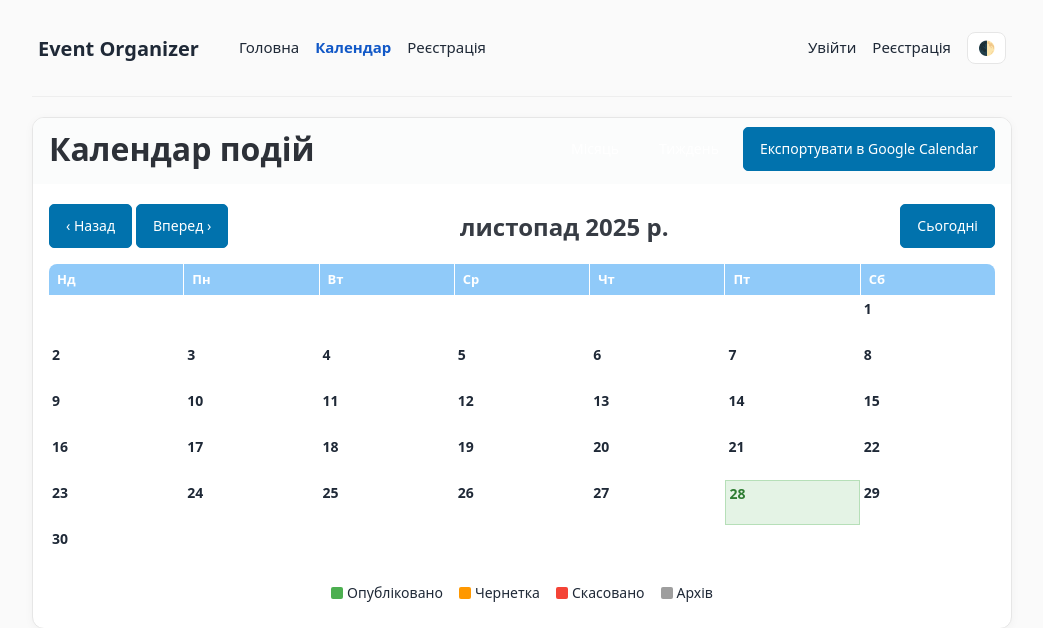
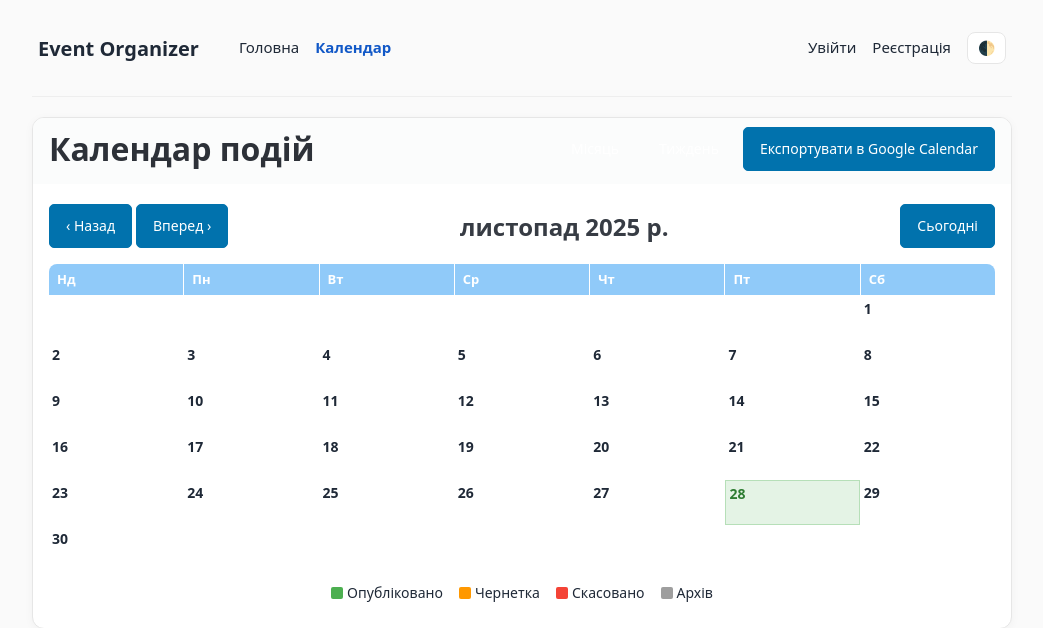
Before and after one commit to KaterinaDemianik/event-organizer-app, a Django app: page /calendar/ in a window 1280 px wide. Shown: the top 628 px of the page, without its empty margins (118-1161 px from the left). Run offline with Django 5.2, Linux system fonts and the light colour scheme; data that the repository does not hold is empty; parts of the project's set-up code (start-up, migrations or seed data) failed here and were passed over; some libraries are stand-ins or nearby versions.

Commit message:
Remove unnecessary button which is duplicated

```diff
--- a/templates/base.html
+++ b/templates/base.html
@@ -26,7 +26,6 @@
         {% elif not user.is_authenticated %}
           <li><a class="nav-link {% if request.path == '/' or request.path == '/events/' or '/events/?' in request.get_full_path %}active{% endif %}" href="/">Головна</a></li>
           <li><a class="nav-link {% if request.path == '/calendar/' %}active{% endif %}" href="/calendar/">Календар</a></li>
-          <li><a class="nav-link" href="/accounts/signup/">Реєстрація</a></li>
         {% endif %}
       </ul>
       <ul>
```
